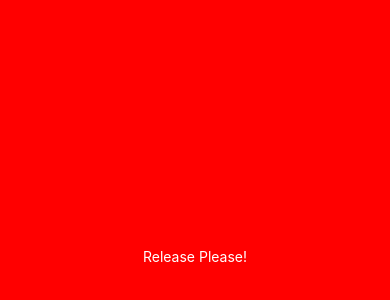
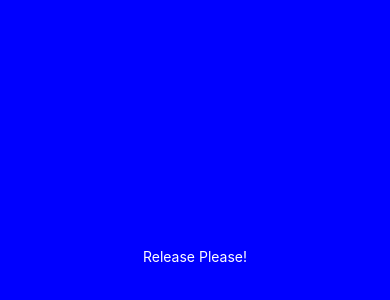
Before and after one commit to adamhari/release-please, a React Native app: screen / in a window 390 px wide. Shown: the part 166-466 px from the top of the page. Built offline with nearby package versions, Linux system fonts and the light colour scheme.

Commit message:
feat(App): make it blue!

```diff
--- a/App.tsx
+++ b/App.tsx
@@ -8,7 +8,7 @@ export default function App() {
         flex: 1,
         justifyContent: "center",
         alignItems: "center",
-        backgroundColor: "red",
+        backgroundColor: "blue",
       }}
     >
       <Text style={{ color: "white" }}>Release Please!</Text>
```
